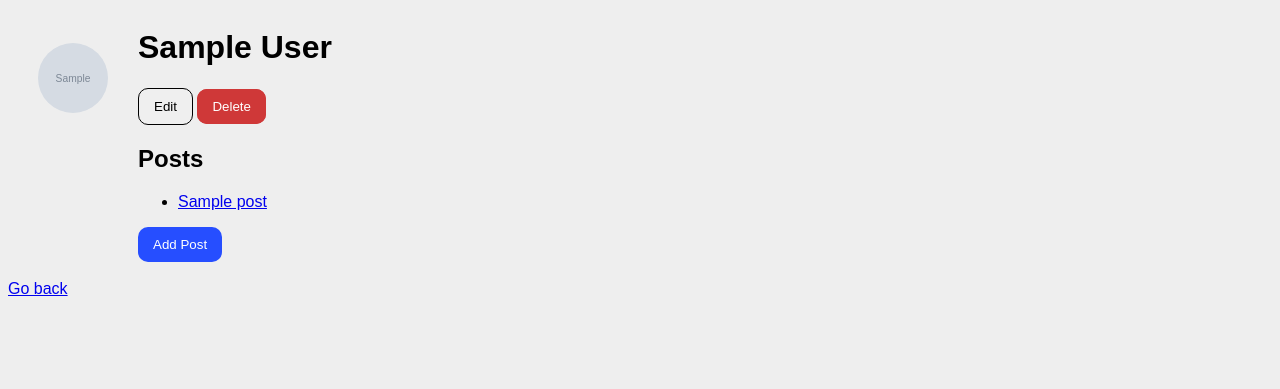
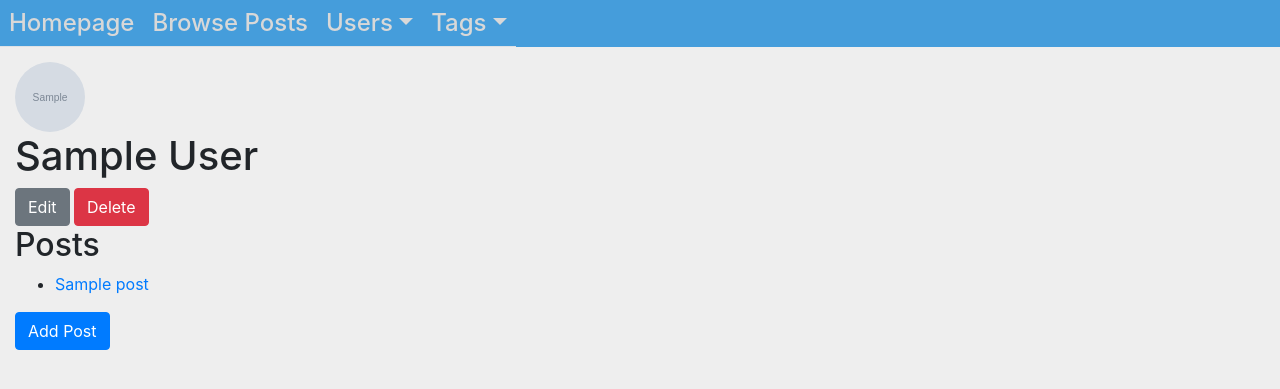
Before and after one commit to Midniluna/blogly, a Flask app: page /users/1 in a window 1280 px wide. Shown: the top 389 px of the page. Run offline with Flask 3, Linux system fonts and the light colour scheme; tables that the repository leaves empty hold one stand-in row (values such as "Sample post"); grey boxes marked "Sample" are stand-in pictures.

Commit message:
Added Bootstrap for some styling, Added a Homepage, and slightly altered the templates folder + app.py navigation for quality of life

```diff
--- a/app.py
+++ b/app.py
@@ -33,7 +33,8 @@ def get_timestamp():
 
 @app.route('/')
 def homepage():
-    return redirect('/users')
+    posts = Post.query.order_by(Post.created_at.desc()).limit(5).all()
+    return render_template('home.html', posts=posts)
 
 
 @app.route('/users')
@@ -42,14 +43,14 @@ def userpage():
 
     users = User.query.all()
     # embed()
-    return render_template('/home.html', users = users)
+    return render_template('users/users.html', users = users)
 
 
 @app.route('/users/new')
 def user_form():
     """Shows a form to submit a new user"""
 
-    return render_template('/new-user.html')
+    return render_template('users/new-user.html')
 
 
 @app.route('/users/new', methods=['POST'])
@@ -65,7 +66,7 @@ def submit_user():
         new_user = User(first_name=fname, last_name=lname, img_url=url)
         db.session.add(new_user)
         db.session.commit()
-    return redirect('/users')
+    return redirect('users/users')
 
 
 @app.route('/users/<int:user_id>')
@@ -75,7 +76,7 @@ def show_user(user_id):
     user = User.query.get_or_404(user_id)
     posts = Post.query.filter_by(user_id = user.id)
     # embed()
-    return render_template('/user-details.html', user = user, posts = posts )
+    return render_template('users/user-details.html', user = user, posts = posts )
 
 
 @app.route('/users/<int:user_id>/edit')
@@ -83,7 +84,7 @@ def edit_user(user_id):
     """Shows a form to edit an existing user's details"""
 
     user = User.query.get_or_404(user_id)
-    return render_template('/edit-user.html', user = user)
+    return render_template('users/edit-user.html', user = user)
 
 
 @app.route('/users/<int:user_id>/edit', methods=['POST'])
@@ -102,7 +103,7 @@ def submit_edit(user_id):
         user.last_name = lname
         user.img_url = url
         db.session.commit()
-    return redirect(f'/users/{user_id}')
+    return redirect(f'users/users/{user_id}')
 
 
 @app.route('/users/<int:user_id>/delete', methods=['POST'])
@@ -111,7 +112,7 @@ def delete_user(user_id):
 
     User.query.filter(User.id == user_id).delete()
     db.session.commit()
-    return redirect('/users')
+    return redirect('users/users')
 
 # POSTS ROUTES
 
@@ -121,7 +122,7 @@ def new_post(user_id):
     user = User.query.get_or_404(user_id)
     tags = Tag.query.all()
     # embed()
-    return render_template("/new-post.html", user=user, tags=tags)
+    return render_template("posts/new-post.html", user=user, tags=tags)
 
 
 @app.route('/users/<int:user_id>/posts/new', methods=['POST'])
@@ -154,7 +155,7 @@ def view_posts():
 
     posts = Post.query.all()
 
-    return render_template('posts.html', posts=posts)
+    return render_template('posts/posts.html', posts=posts)
 
 
 @app.route('/posts/<int:post_id>')
@@ -162,7 +163,7 @@ def view_post(post_id):
     """Render post details page"""
 
     post = Post.query.get_or_404(post_id)
-    return render_template('view-post.html', post = post)
+    return render_template('posts/view-post.html', post = post)
 
 @app.route('/posts/<int:post_id>/edit')
 def edit_post(post_id):
@@ -170,7 +171,7 @@ def edit_post(post_id):
 
     post = Post.query.get_or_404(post_id)
     tags = Tag.query.all()
-    return render_template('edit-post.html', post = post, tags=tags)
+    return render_template('posts/edit-post.html', post = post, tags=tags)
 
 
 @app.route('/posts/<int:post_id>/edit', methods=['POST'])
@@ -208,7 +209,7 @@ def list_tags():
     """Generate list of tags"""
 
     tags = Tag.query.all()
-    return render_template('/tags.html', tags = tags)
+    return render_template('tags/tags.html', tags = tags)
 
 
 @app.route('/tags/<int:tag_id>')
@@ -216,14 +217,14 @@ def view_tag(tag_id):
     """Get data about a single tag"""
 
     tag = Tag.query.get_or_404(tag_id)
-    return render_template('/tags-about.html', tag=tag)
+    return render_template('tags/tags-about.html', tag=tag)
 
 
 @app.route('/tags/new')
 def make_tag():
     """Render form to submit a new tag"""
 
-    return render_template('/new-tag.html')
+    return render_template('tags/new-tag.html')
 
 
 @app.route('/tags/new', methods=["POST"])
@@ -257,7 +258,7 @@ def edit_tag(tag_id):
 
     tag = Tag.query.get_or_404(tag_id)
 
-    return render_template('edit-tag.html', tag=tag)
+    return render_template('tags/edit-tag.html', tag=tag)
 
 
 @app.route('/tags/<int:tag_id>/edit', methods=["POST"])
--- a/static/app.js
+++ b/static/app.js
@@ -6,3 +6,5 @@
 
 // console.log("hi");
 // console.log($(".cancel"));
+
+$(".dropdown-toggle").dropdown();
--- a/static/style.css
+++ b/static/style.css
@@ -1,6 +1,5 @@
 body {
 	background-color: rgb(238, 238, 238);
-	font-family: Arial, Helvetica, sans-serif;
 }
 
 img {
@@ -9,45 +8,8 @@ img {
 	border-radius: 50%;
 }
 
-input {
-	margin: 5px;
-	padding: 8px;
-	border: 1px solid black;
-	border-radius: 4px;
-	width: 290px;
-}
-
-button {
-	padding: 10px 15px;
-	border: 1px solid black;
-	border-radius: 10px;
-	cursor: pointer;
-	transition: background-color 300ms ease-in-out;
-}
-
-.tag {
-	padding: 3px;
-	color: white;
-	background-color: rgb(38, 78, 255);
-	text-decoration: none;
-	border-radius: 6px;
-}
-
-.post {
-	color: white;
-	border: none;
-	border-radius: 10px;
-	background-color: rgb(38, 78, 255);
-	transition: background-color 300ms ease-in-out;
-}
-
-.delete {
-	color: white;
-	border: none;
-	border-radius: 10px;
-	background-color: rgb(207, 56, 56);
-	transition: background-color 300ms ease-in-out;
-	display: inline-block;
+.content-wrapper {
+	padding: 15px;
 }
 
 .success {
@@ -67,43 +29,3 @@ button {
 	color: white;
 	background-color: rgba(199, 0, 0, 0.5);
 }
-
-.profile-container {
-	display: flex;
-	align-items: flex-start;
-}
-
-.profile-container > div {
-	display: flexbox;
-	position: relative;
-	justify-content: center;
-}
-
-.icon-container {
-	padding: 0 30px;
-	padding-top: 35px;
-}
-
-.content {
-	display: flexbox;
-	flex-direction: column;
-}
-
-.space {
-	margin-bottom: 10px;
-}
-
-button:hover {
-	background-color: rgba(0, 0, 0, 0.274);
-	transition: background-color 300ms ease-in-out;
-}
-
-.post:hover {
-	background-color: rgb(20, 39, 211);
-	transition: background-color 300ms ease-in-out;
-}
-
-.delete:hover {
-	background-color: rgb(167, 32, 32);
-	transition: background-color 300ms ease-in-out;
-}
--- a/templates/home.html
+++ b/templates/home.html
@@ -5,30 +5,107 @@
 		<meta http-equiv="X-UA-Compatible" content="IE=edge" />
 		<meta name="viewport" content="width=device-width, initial-scale=1.0" />
 		<title>{% block title %}Homepage{% endblock %}</title>
+		<link
+			rel="stylesheet"
+			href="https://cdn.jsdelivr.net/npm/bootstrap@4.1.3/dist/css/bootstrap.min.css"
+			integrity="sha384-MCw98/SFnGE8fJT3GXwEOngsV7Zt27NXFoaoApmYm81iuXoPkFOJwJ8ERdknLPMO"
+			crossorigin="anonymous"
+		/>
 		<link rel="stylesheet" href="/static/style.css" />
 	</head>
-	<body>
-		{% block content %}
-		<h1>Users</h1>
-		<ul>
-			{% for user in users %}
-			<li style="margin-bottom: 10px">
-				<a style="font-size: 18px" href="/users/{{user.id}}"
-					>{{user.full_name()}}</a
+	<nav
+		class="navbar-expand-lg navbar-light navbar-nav h4"
+		style="background-color: #459ddb"
+	>
+		<ul class="navbar-nav mr-auto nav-tabs">
+			<li class="nav-item">
+				<a class="nav-link" href="/" style="color: rgb(216, 216, 216)"
+					>Homepage</a
 				>
 			</li>
-			{% endfor %}
+			<li class="nav-item">
+				<a class="nav-link" href="/posts" style="color: rgb(216, 216, 216)"
+					>Browse Posts</a
+				>
+			</li>
+			<li class="nav-item dropdown">
+				<a
+					class="nav-link dropdown-toggle"
+					data-toggle="dropdown"
+					href="#"
+					role="button"
+					aria-haspopup="true"
+					aria-expanded="false"
+					style="color: rgb(216, 216, 216)"
+					>Users</a
+				>
+				<div class="dropdown-menu">
+					<a class="dropdown-item" href="/users/new">New User</a>
+					<a class="dropdown-item" href="/users">View Users</a>
+				</div>
+			</li>
+			<li class="nav-item dropdown">
+				<a
+					class="nav-link dropdown-toggle"
+					data-toggle="dropdown"
+					href="#"
+					role="button"
+					aria-haspopup="true"
+					aria-expanded="false"
+					style="color: rgb(216, 216, 216)"
+					>Tags</a
+				>
+				<div class="dropdown-menu">
+					<a class="dropdown-item" href="/tags/new">New Tag</a>
+					<a class="dropdown-item" href="/tags">View Tags</a>
+				</div>
+			</li>
 		</ul>
-		<br />
-		<a href="/users/new"><button class="post">Add New User</button></a>
-		<br />
-		<br />
-		<a href="/posts"><button>View Posts</button></a>
-		<br />
-		<br />
-		<a href="/tags"><button>View Tags</button></a>
-		{% endblock %}
+	</nav>
+	<body>
+		<div class="content-wrapper">
+			{% block content %}
+			<h1>Blogly Recent Posts</h1>
+
+			{% for post in posts %}
+			<h2 class="mt-4">
+				<a href="/posts/{{ post.id }}">{{ post.title }}</a>
+			</h2>
+			<p>{{ post.content }}</p>
+			<p>
+				<small
+					>By
+					<a href="/users/{{post.users.id}}">{{ post.users.full_name() }}</a> on
+					{{ post.friendly_date }}</small
+				>
+			</p>
+
+			{% if post.tag %}
+			<p>
+				<b>Tags:</b>
+				{% for tag in post.tag %}
+				<a href="/tags/{{ tag.id }}"
+					><i class="badge badge-primary">{{ tag.name }}</i></a
+				>
+				{% endfor %}
+			</p>
+			{% endif %} {% endfor %} {% endblock %}
+		</div>
 	</body>
-	<script src="https://ajax.googleapis.com/ajax/libs/jquery/3.6.3/jquery.min.js"></script>
+	<script
+		src="https://code.jquery.com/jquery-3.3.1.slim.min.js"
+		integrity="sha384-q8i/X+965DzO0rT7abK41JStQIAqVgRVzpbzo5smXKp4YfRvH+8abtTE1Pi6jizo"
+		crossorigin="anonymous"
+	></script>
+	<script
+		src="https://cdn.jsdelivr.net/npm/popper.js@1.14.3/dist/umd/popper.min.js"
+		integrity="sha384-ZMP7rVo3mIykV+2+9J3UJ46jBk0WLaUAdn689aCwoqbBJiSnjAK/l8WvCWPIPm49"
+		crossorigin="anonymous"
+	></script>
+	<script
+		src="https://cdn.jsdelivr.net/npm/bootstrap@4.1.3/dist/js/bootstrap.min.js"
+		integrity="sha384-ChfqqxuZUCnJSK3+MXmPNIyE6ZbWh2IMqE241rYiqJxyMiZ6OW/JmZQ5stwEULTy"
+		crossorigin="anonymous"
+	></script>
 	<script src="/static/app.js"></script>
 </html>
--- a/templates/edit-post.html
+++ b/templates/posts/edit-post.html
@@ -1,7 +1,7 @@
 {% extends 'home.html' %} {% block title %}Submit Post{% endblock %} {% block
 content %}
 <h1>Edit Post for {{post.users.full_name()}}</h1>
-<div class="container">
+<div>
 	<form id="edit-post" action="/posts/{{post.id}}/edit" method="POST">
 		<div class="input">
 			<label for="title">Title:</label>
@@ -27,7 +27,7 @@ content %}
 		{% endfor %}
 		<br />
 
-		<button class="post">Submit Post</button>
+		<button class="btn btn-primary">Submit Post</button>
 	</form>
 </div>
 <br />
--- a/templates/new-post.html
+++ b/templates/posts/new-post.html
@@ -1,7 +1,7 @@
 {% extends 'home.html' %} {% block title %}Submit Post{% endblock %} {% block
 content %}
 <h1>Add Post for {{user.full_name()}}</h1>
-<div class="container">
+<div>
 	<form id="new-post" action="/users/{{user.id}}/posts/new" method="POST">
 		<div class="input">
 			<label for="title">Title:</label>
@@ -27,7 +27,7 @@ content %}
 
 		<!-- % for tag in post.tag %
 		<a class="tag" href="/tags/tag.id"><i>tag.name</i></a> % endfor % -->
-		<button class="post">Submit Post</button>
+		<button class="btn btn-primary">Submit Post</button>
 	</form>
 </div>
 <br />
--- a/templates/posts.html
+++ b/templates/posts/posts.html
@@ -2,7 +2,7 @@
 %}
 
 <h1>Posts</h1>
-<ul style="list-style-type: none">
+<ul style="list-style-type: none; padding: 0">
 	{% for post in posts %}
 	<li style="padding: 0">
 		<h3>
@@ -14,8 +14,5 @@
 	</li>
 	{% endfor %}
 </ul>
-<br />
-<br />
-<a href="/users">Return home</a>
 
 {% endblock %}
--- a/templates/tags.html
+++ b/templates/tags/tags.html
@@ -9,9 +9,6 @@
 	</li>
 	{% endfor %}
 </ul>
-<a href="/tags/new"><button class="post">New Tag</button></a>
-<br />
-<br />
-<a href="/users">Return home</a>
+<a href="/tags/new"><button class="btn btn-primary">New Tag</button></a>
 
 {% endblock %}
--- a/templates/edit-user.html
+++ b/templates/users/edit-user.html
@@ -8,8 +8,9 @@ content %}
 	<label for="imgurl">Image Url: </label
 	><input name="imgurl" type="text" value="{{user.img_url}}" /><br />
 	<a href="/users/{{user.id}}"
-		><button class="cancel" type="button">Cancel</button></a
-	><button class="submit">Save</button>
+		><button class="btn btn-secondary" type="button">Cancel</button></a
+	>
+	<button class="btn btn-primary">Save</button>
 </form>
 
 {% with messages = get_flashed_messages() %} {% if messages %} {% for message in
--- a/templates/new-user.html
+++ b/templates/users/new-user.html
@@ -8,8 +8,10 @@ block content %}
 	><input name="lastname" type="text" /> <br />
 	<label for="imgurl">Image Url: </label
 	><input name="imgurl" type="text" /><br />
-	<a href="/users"><button class="delete" type="button">Cancel</button></a
-	><button class="post">Save</button>
+	<a href="/users"
+		><button class="btn btn-secondary" type="button">Cancel</button></a
+	>
+	<button class="btn btn-primary">Save</button>
 </form>
 
 {% with messages = get_flashed_messages() %} {% if messages %} {% for message in
--- a/templates/user-details.html
+++ b/templates/users/user-details.html
@@ -5,9 +5,22 @@ content %}
 	<div class="content">
 		<div class="userinfo space">
 			<h1>{{user.full_name()}}</h1>
-			<a href="/users/{{user.id}}/edit"><button type="button">Edit</button></a>
-			<form class="delete" action="/users/{{user.id}}/delete" method="POST">
-				<button type="submit" class="delete">Delete</button>
+			<a href="/users/{{user.id}}/edit"
+				><button
+					type="button"
+					class="btn btn-secondary"
+					style="display: inline-block"
+				>
+					Edit
+				</button></a
+			>
+			<form
+				class="delete"
+				action="/users/{{user.id}}/delete"
+				method="POST"
+				style="display: inline-block"
+			>
+				<button type="submit" class="btn btn-danger">Delete</button>
 			</form>
 		</div>
 		<!-- THIS IS WHAT THE BLOG POSTS FORMAT WILL LOOK LIKE -->
@@ -20,11 +33,9 @@ content %}
 			</ul>
 		</div>
 		<a href="/users/{{user.id}}/posts/new"
-			><button class="post" type="button">Add Post</button></a
+			><button class="btn btn-primary" type="button">Add Post</button></a
 		>
 	</div>
 </div>
-<br />
-<a href="/users">Go back</a>
 
 {% endblock %}
```
Also changed, not shown: models.py (+8 -2 lines), templates/posts/view-post.html (added, +24 -0 lines), templates/tags/edit-tag.html (renamed from templates/edit-tag.html, +4 -3 lines), templates/tags/new-tag.html (renamed from templates/new-tag.html, +5 -3 lines), templates/tags/tags-about.html (renamed from templates/tags-about.html, +6 -3 lines), templates/users/users.html (added, +17 -0 lines), templates/view-post.html (deleted, +0 -22 lines), test_flask.py (+5 -5 lines).
